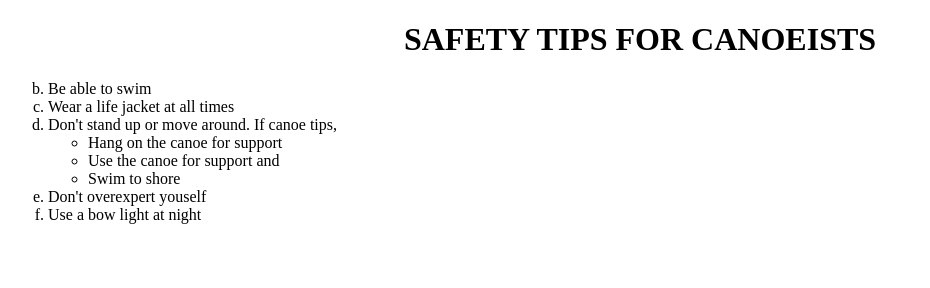
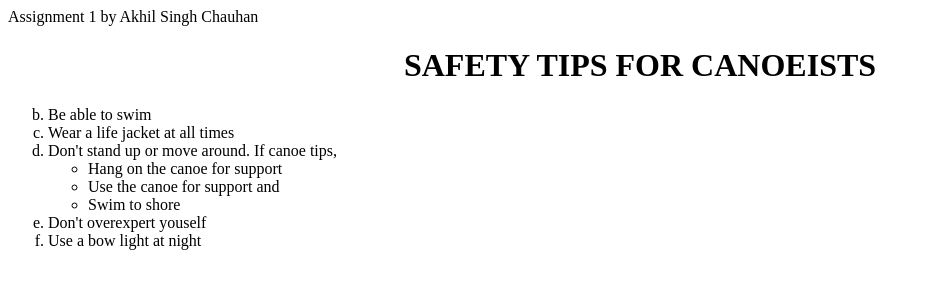
Before and after one commit to akhil-OO7/html, a plain HTML site: page index.html in a window 1280 px wide. Shown: the whole page, without its empty margins (0-930 px from the left). Drawn offline with Linux system fonts and the light colour scheme.

Commit message:
Add files via upload

```diff
--- a/index.html
+++ b/index.html
@@ -1,8 +1,8 @@
 <!DOCTYPE html>
 <html>
-<title>
-</title>
+<title></title>
 <head>
+    Assignment 1 by Akhil Singh Chauhan
 </head>
 <body>
 <h1><center>SAFETY TIPS FOR CANOEISTS </center></h1>
```
